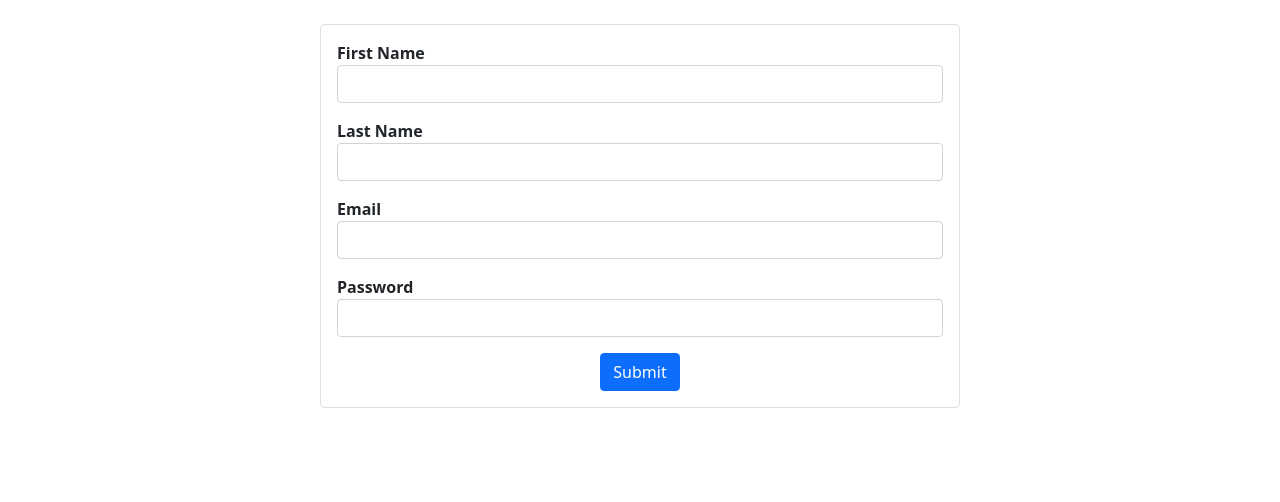
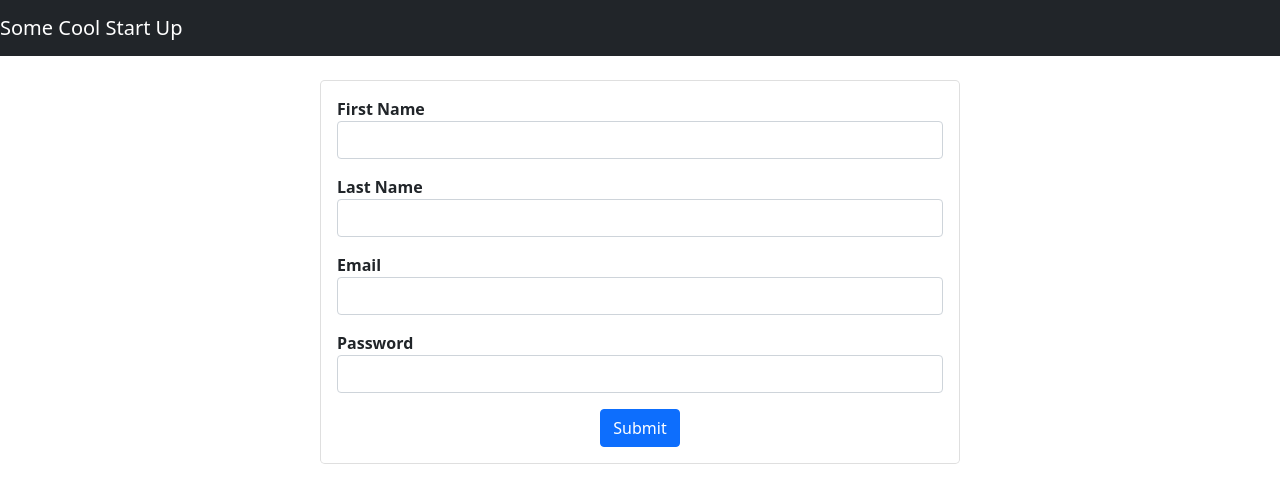
Before and after one commit to hstamps-stack/registration-page, a React (Create React App) app: page / in a window 1280 px wide. Shown: the top 502 px of the page. Built offline with nearby package versions, Linux system fonts and the light colour scheme.

Commit message:
feat(Navbar): created navbar to display and used react-router-dom to link to registration page

```diff
--- a/src/App.tsx
+++ b/src/App.tsx
@@ -1,11 +1,13 @@
 import './App.css';
 import RegistrationPage from "./page/Registration"
-
+import Navbar from './components/Navbar';
+import {BrowserRouter as Router} from "react-router-dom"
 function App() {
   return (
-    <div className="App">
+    <Router>
+      <Navbar/>
       <RegistrationPage />
-    </div>
+    </Router>
   );
 }
 
--- /dev/null
+++ b/src/components/Navbar.tsx
@@ -0,0 +1,13 @@
+import { Link } from 'react-router-dom';
+const Navbar = () =>{
+    return (
+        <nav className="navbar navbar-expand-lg navbar-dark bg-dark">
+            {/* logo */}
+            <Link to="/" className="navbar-brand">
+                Some Cool Start Up
+            </Link>
+        </nav>
+    )
+}
+
+export default Navbar
```
